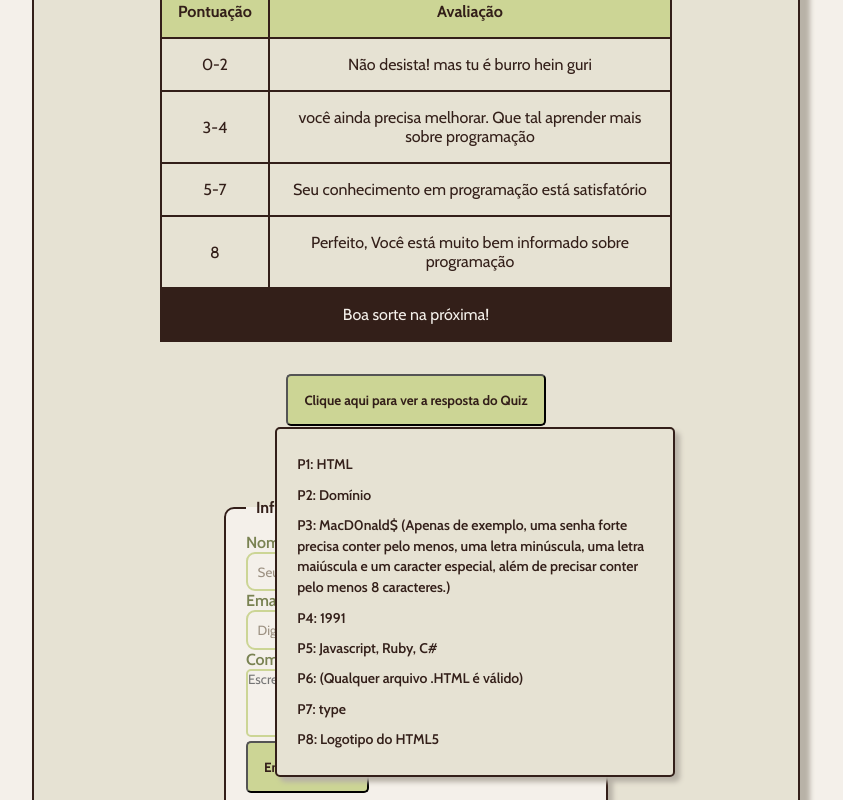
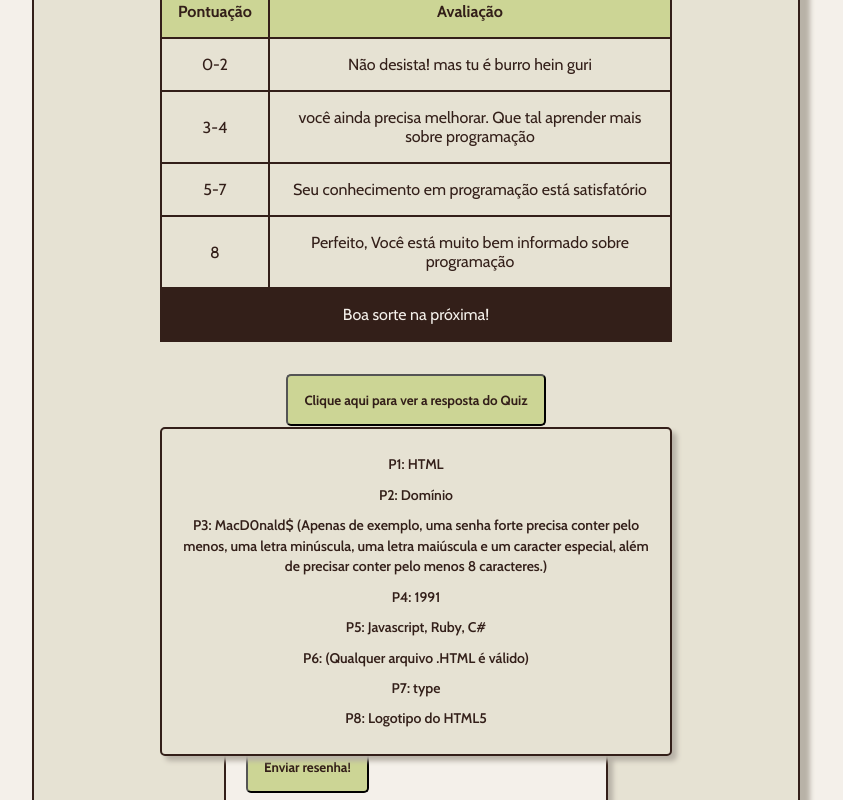
Before and after one commit to GustavoAvilaB/Quizzparaprogramadores, a plain HTML site: page index.html in a window 1280 px wide. Both pictures are taken after a click on the button "Clique aqui para ver a resposta do Quiz". Shown: the part 1563-2363 px from the top of the page, without its empty margins (224-1067 px from the left). Drawn offline with nearby package versions, Linux system fonts and the light colour scheme.

Commit message:
att 1.0.1
consertos da section do FeedBack. Estou com problemas para deixar como eu realmente quero, esta funcionando agora, então vou deixar desse jeito mesmo.

```diff
--- a/assets/style.css
+++ b/assets/style.css
@@ -124,16 +124,15 @@ section > .details-content{
     box-shadow: 5px 5px 5px #B8B2A7;
     background-color: #E6E2D3;
     position: absolute;
-    max-width: 405px;
+    max-width: 40vw;
     margin: auto;
     opacity: 0;
     transition: max-height 0.6s ease, opacity 0.6s ease;
     top: 102%;
     z-index: 1;
     line-height: 1.3rem;
-    left: 22.5%;
+    max-height: 0;
     overflow: hidden;
-    max-height: 0px;
 }
 section button{
     padding: 1rem;
@@ -147,27 +146,22 @@ section button{
 }
 
 details[open] .details-content {
-    max-height: 500px;
+    max-height: 600px;
     opacity: 1;
     transition: max-height 0.6s ease, opacity 0.6s ease;
-    margin: auto;
 
 }
 
 .details-content.show {
-    max-height: 500px;
+    max-height: 600px;
     opacity: 1;
     margin: auto;
-    left: 9vw;
-    right: auto;
     transition: max-height 0.6s ease, opacity 0.6s ease;
-
-
 }
 
 .details-content ul{
     list-style: none;
-    text-align: left;
+    text-align: center;
     padding-left: 0px;
 }
 
@@ -176,7 +170,6 @@ details[open] .details-content {
     font-size: 14px;
     color: #331F19;
     font-weight: 600;
-
 }
 
 section#feedback {
```
